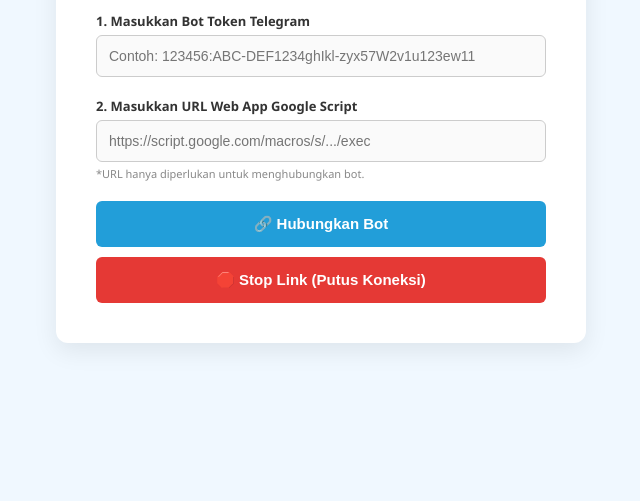
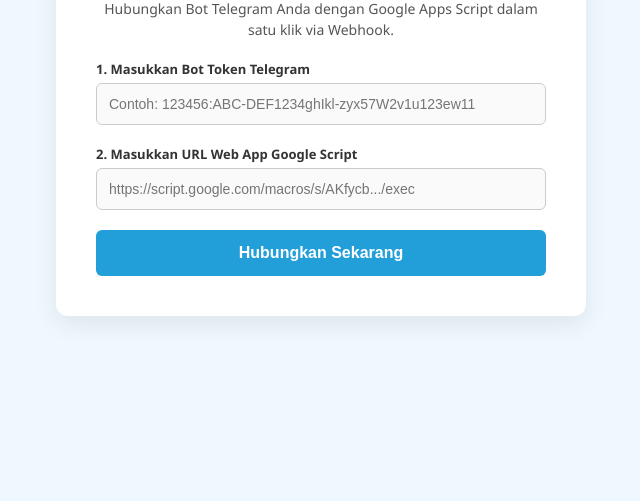
Before and after one commit to obym/Finance-Bot, a plain HTML site: page index.html in a window 1280 px wide. Shown: the part 299-800 px from the top of the page, without its empty margins (319-959 px from the left). Drawn offline with Linux system fonts and the light colour scheme.

Commit message:
Update index.html

```diff
--- a/index.html
+++ b/index.html
@@ -7,7 +7,7 @@
     <style>
         body { font-family: 'Segoe UI', Tahoma, Geneva, Verdana, sans-serif; background-color: #f0f8ff; display: flex; justify-content: center; align-items: center; height: 100vh; margin: 0; }
         .card { background-color: white; padding: 40px; border-radius: 12px; box-shadow: 0 8px 24px rgba(0,0,0,0.08); width: 100%; max-width: 450px; text-align: center; }
-        h2 { color: #229ED9; margin-bottom: 10px; font-size: 26px; }
+        h2 { color: #229ED9; margin-bottom: 10px; font-size: 26px; } /* Warna biru khas Telegram */
         p { color: #555; font-size: 14px; margin-bottom: 20px; line-height: 1.5; }
 
         .input-group { text-align: left; margin-bottom: 20px; }
@@ -15,32 +15,20 @@
         input[type="text"] { width: 100%; padding: 12px; border: 1px solid #ccc; border-radius: 6px; box-sizing: border-box; font-size: 14px; background-color: #fafafa; }
         input[type="text"]:focus { border-color: #229ED9; outline: none; background-color: #fff; }
 
-        /* Desain grup tombol agar sejajar/rapi */
-        .button-group { display: flex; flex-direction: column; gap: 10px; margin-top: 10px; }
-
-        button { border: none; padding: 14px; width: 100%; border-radius: 6px; font-size: 15px; cursor: pointer; font-weight: bold; transition: background-color 0.3s; color: white; }
-
-        /* Tombol Connect (Biru) */
-        .btn-primary { background-color: #229ED9; }
-        .btn-primary:hover { background-color: #1c88ba; }
-        .btn-primary:disabled { background-color: #99cce6; cursor: not-allowed; }
-
-        /* Tombol Stop/Disconnect (Merah) */
-        .btn-danger { background-color: #e53935; }
-        .btn-danger:hover { background-color: #c62828; }
-        .btn-danger:disabled { background-color: #ef9a9a; cursor: not-allowed; }
+        button { background-color: #229ED9; color: white; border: none; padding: 14px; width: 100%; border-radius: 6px; font-size: 16px; cursor: pointer; font-weight: bold; transition: background-color 0.3s; }
+        button:hover { background-color: #1c88ba; }
+        button:disabled { background-color: #99cce6; cursor: not-allowed; }
 
         .status-box { margin-top: 20px; padding: 15px; border-radius: 6px; display: none; font-size: 14px; font-weight: bold; }
         .success { background-color: #e6f9ed; color: #2e7d32; border: 1px solid #a5d6a7; }
         .error { background-color: #ffebee; color: #c62828; border: 1px solid #ef9a9a; }
-        .warning { background-color: #fff3e0; color: #e65100; border: 1px solid #ffcc80; }
     </style>
 </head>
 <body>
 
     <div class="card">
         <h2>Telegram Bot Linker</h2>
-        <p>Kelola koneksi Bot Telegram Anda dengan Google Apps Script.</p>
+        <p>Hubungkan Bot Telegram Anda dengan Google Apps Script dalam satu klik via Webhook.</p>
 
         <div class="input-group">
             <label for="botToken">1. Masukkan Bot Token Telegram</label>
@@ -49,45 +37,43 @@
 
         <div class="input-group">
             <label for="scriptUrl">2. Masukkan URL Web App Google Script</label>
-            <input type="text" id="scriptUrl" placeholder="https://script.google.com/macros/s/.../exec">
-            <small style="color: #888; font-size: 11px; margin-top: 4px; display: block;">*URL hanya diperlukan untuk menghubungkan bot.</small>
+            <input type="text" id="scriptUrl" placeholder="https://script.google.com/macros/s/AKfycb.../exec">
         </div>
 
-        <div class="button-group">
-            <button id="btn-submit" class="btn-primary" onclick="hubungkanBot()">🔗 Hubungkan Bot</button>
-
-            <button id="btn-stop" class="btn-danger" onclick="putuskanBot()">🛑 Stop Link (Putus Koneksi)</button>
-        </div>
+        <button id="btn-submit" onclick="hubungkanBot()">Hubungkan Sekarang</button>
 
         <div id="statusNotif" class="status-box"></div>
     </div>
 
     <script>
-        // ==========================================
-        // FUNGSI 1: MENGHUBUNGKAN BOT (SET WEBHOOK)
-        // ==========================================
         function hubungkanBot() {
             var token = document.getElementById('botToken').value.trim();
             var urlGas = document.getElementById('scriptUrl').value.trim();
+            var notifBox = document.getElementById('statusNotif');
             var btn = document.getElementById('btn-submit');
 
+            // Validasi Input
             if(token === "" || urlGas === "") {
                 tampilkanNotif('error', '⚠️ Harap isi Token Telegram dan URL Google Script!');
                 return;
             }
 
+            // Ubah tombol jadi mode loading
             btn.innerHTML = "Menghubungkan...";
             btn.disabled = true;
-            document.getElementById('statusNotif').style.display = 'none';
+            notifBox.style.display = 'none';
 
+            // Memanggil API Resmi Telegram untuk mengatur Webhook
+            // API: https://api.telegram.org/bot<TOKEN>/setWebhook?url=<URL_GAS>
             var telegramApiUrl = "https://api.telegram.org/bot" + token + "/setWebhook?url=" + encodeURIComponent(urlGas);
 
             fetch(telegramApiUrl)
                 .then(response => response.json())
                 .then(data => {
                     if (data.ok) {
-                        tampilkanNotif('success', '✅ Berhasil! Bot terhubung ke Google Script.');
+                        tampilkanNotif('success', '✅ Berhasil! Bot Telegram Anda sekarang terhubung ke Google Script.');
                     } else {
+                        // Menangkap pesan error spesifik dari Telegram (misal token salah)
                         tampilkanNotif('error', '❌ Gagal: ' + data.description);
                     }
                 })
@@ -95,56 +81,13 @@
                     tampilkanNotif('error', '❌ Terjadi kesalahan jaringan. Coba lagi.');
                 })
                 .finally(() => {
-                    btn.innerHTML = "🔗 Hubungkan Bot";
+                    // Kembalikan tombol ke keadaan semula
+                    btn.innerHTML = "Hubungkan Sekarang";
                     btn.disabled = false;
                 });
         }
 
-        // ==========================================
-        // FUNGSI 2: MEMUTUSKAN BOT (DELETE WEBHOOK)
-        // ==========================================
-        function putuskanBot() {
-            var token = document.getElementById('botToken').value.trim();
-            var btnStop = document.getElementById('btn-stop');
-
-            // Untuk memutuskan koneksi, kita hanya butuh Token, tidak butuh URL
-            if(token === "") {
-                tampilkanNotif('error', '⚠️ Harap isi Token Telegram untuk memutus koneksi!');
-                return;
-            }
-
-            // Konfirmasi agar tidak tidak sengaja terpencet
-            var konfirmasi = confirm("Yakin ingin menghentikan bot? Bot tidak akan merespons pesan lagi sampai dihubungkan ulang.");
-            if (!konfirmasi) return;
-
-            btnStop.innerHTML = "Memutuskan...";
-            btnStop.disabled = true;
-            document.getElementById('statusNotif').style.display = 'none';
-
-            // API Resmi Telegram untuk menghapus webhook
-            var telegramApiUrl = "https://api.telegram.org/bot" + token + "/deleteWebhook?drop_pending_updates=true";
-
-            fetch(telegramApiUrl)
-                .then(response => response.json())
-                .then(data => {
-                    if (data.ok) {
-                        tampilkanNotif('warning', '🔌 Berhasil! Koneksi bot telah diputus. Bot tidak aktif.');
-                    } else {
-                        tampilkanNotif('error', '❌ Gagal: ' + data.description);
-                    }
-                })
-                .catch(error => {
-                    tampilkanNotif('error', '❌ Terjadi kesalahan jaringan. Coba lagi.');
-                })
-                .finally(() => {
-                    btnStop.innerHTML = "🛑 Stop Link (Putus Koneksi)";
-                    btnStop.disabled = false;
-                });
-        }
-
-        // ==========================================
-        // FUNGSI BANTUAN NOTIFIKASI
-        // ==========================================
+        // Fungsi bantuan untuk menampilkan warna notifikasi
         function tampilkanNotif(tipe, pesan) {
             var notifBox = document.getElementById('statusNotif');
             notifBox.className = 'status-box ' + tipe;
```
